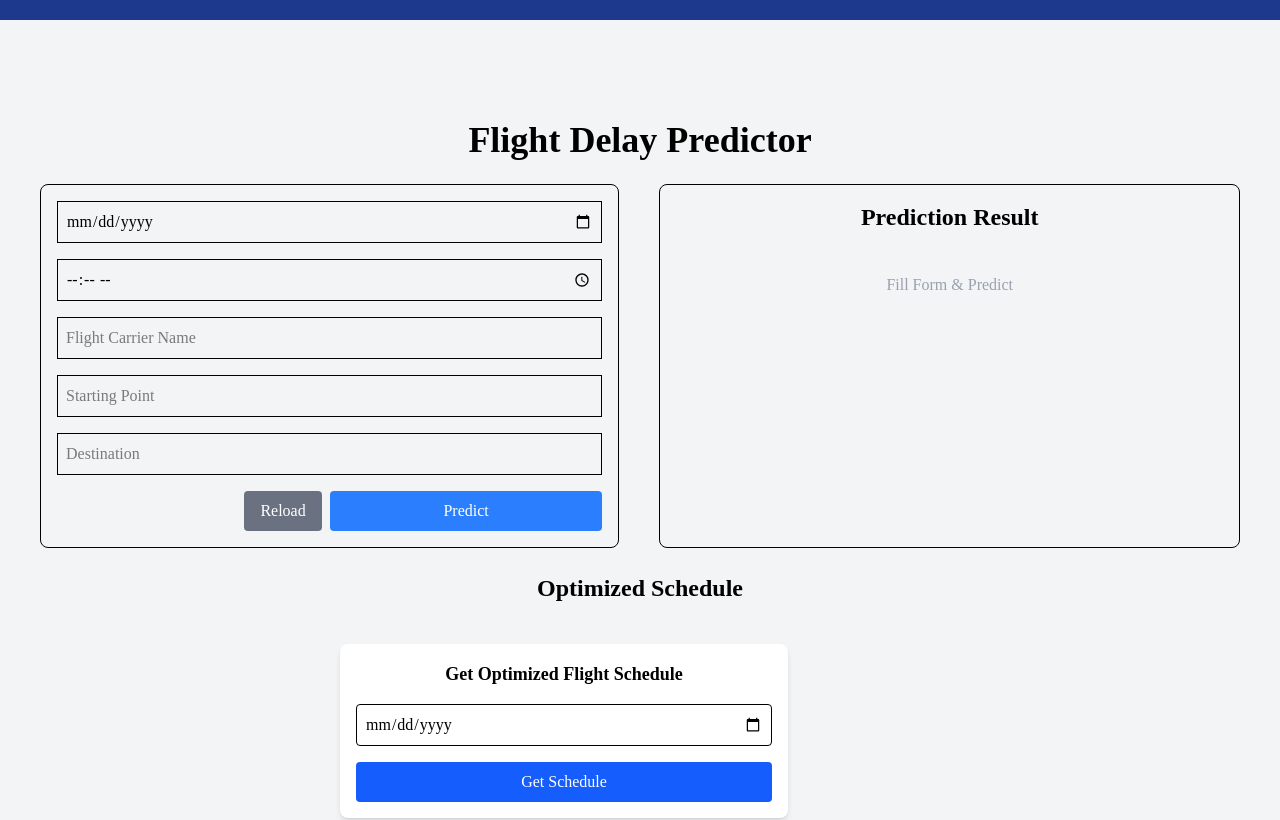
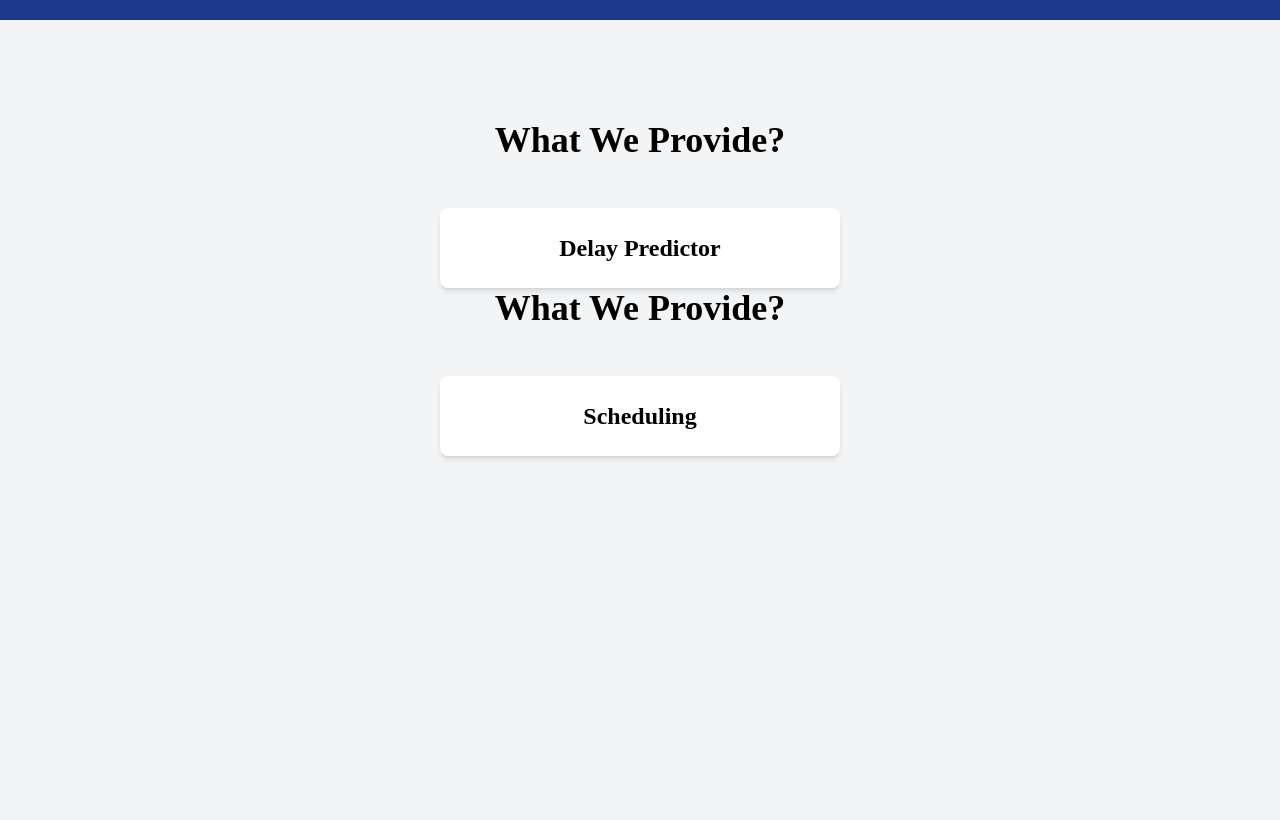
Before and after one commit to suranjan2003/FlyHelp, a React (Vite) app in the folder frontend/: page / in a window 1280 px wide. Shown: the part 1260-2080 px from the top of the page. Built offline with nearby package versions, Linux system fonts and the light colour scheme.

Commit message:
scheduling part beautification done

```diff
--- a/frontend/src/App.jsx
+++ b/frontend/src/App.jsx
@@ -4,6 +4,8 @@ import Home from "./pages/Home";
 import Services from "./pages/Services";
 import About from "./pages/About";
 import { BrowserRouter as Router, Routes, Route } from "react-router-dom";
+import Delay_Predictor from "./pages/Delay_Predictor";
+import Schedule_Page from "./pages/Schedule_Page";
 
 const App = () => {
 	return (
@@ -20,6 +22,8 @@ const App = () => {
 						</div>
 					}
 				/>
+				<Route path="/delay-predictor" element={<Delay_Predictor />} />
+				<Route path="/scheduling" element={<Schedule_Page />} />
 			</Routes>
 			{/* <Footer /> */}
 		</Router>
--- a/frontend/src/components/ScheduleForm.jsx
+++ b/frontend/src/components/ScheduleForm.jsx
@@ -1,23 +1,40 @@
 import { useState } from "react";
 import axios from "axios";
 
-const ScheduleForm = ({ setSchedule }) => {
+const ScheduleForm = ({ setSchedule, setIsLoading, setShowNoResult }) => {
 	const [date, setDate] = useState("");
 
 	const handleSubmit = async (e) => {
 		e.preventDefault();
-		console.log("Sending FL_DATE:", date);
+		setIsLoading(true);
+		setShowNoResult(false);
+		setSchedule(null);
+
+		setTimeout(async () =>{
 		try {
 			const response = await axios.post("http://127.0.0.1:5000/schedule-day", { FL_DATE: date });
-			setSchedule(response.data);
+			const data = response.data;
+
+			console.log("Response:", data);
+
+			if (data.length > 0) {
+				setSchedule(data);
+			} else {
+				throw new Error("No result returned");
+			}
 		} catch (error) {
 			console.error("Error fetching schedule:", error);
+			setShowNoResult(true);
+			setTimeout(() => setShowNoResult(false), 5000);
+		} finally {
+			setIsLoading(false);
 		}
+		}, 4000);
 	};
 
 	return (
-		<form onSubmit={handleSubmit} className="space-y-4 bg-white p-4 rounded-lg shadow-md w-full max-w-md">
-			<h2 className="text-lg font-bold text-center">Get Optimized Flight Schedule</h2>
+		<form onSubmit={handleSubmit} className="space-y-4 bg-white p-4 shadow-md w-full max-w-md h-[180px]">
+			<h2 className="text-lg font-bold text-center">Date? to Schedule Flights</h2>
 			<input
 				type="date"
 				value={date}
@@ -25,7 +42,7 @@ const ScheduleForm = ({ setSchedule }) => {
 				required
 				className="w-full p-2 border rounded"
 			/>
-			<button type="submit" className="w-full bg-blue-600 text-white p-2 rounded hover:bg-blue-700">
+			<button type="submit" className="w-full bg-blue-600 text-white p-2 rounded hover:bg-blue-700 cursor-pointer transition">
 				Get Schedule
 			</button>
 		</form>
--- a/frontend/src/components/ScheduleTable.jsx
+++ b/frontend/src/components/ScheduleTable.jsx
@@ -1,10 +1,13 @@
+import { DotLottieReact } from "@lottiefiles/dotlottie-react";
+
 const ScheduleTable = ({ schedule }) => {
+
 	if (!schedule || schedule.length === 0) return null;
+
 	console.log(schedule);
 
 	return (
-		<div className="mt-6 w-full max-w-4xl bg-white p-4 rounded-lg shadow-md overflow-auto">
-			<h3 className="text-lg font-semibold mb-2">Optimized Schedule</h3>
+		<div className="bg-white p-4 shadow-md overflow-auto">
 			<table className="table-auto w-full border border-gray-300 text-sm">
 				<thead className="bg-gray-100">
 					<tr>
@@ -20,11 +23,16 @@ const ScheduleTable = ({ schedule }) => {
 					{schedule.map((flight, index) => (
 						<tr key={index}>
 							<td className="p-2 border text-center">{flight.FL_DATE}</td>
-							<td className="p-2 border text-center">{flight.MKT_UNIQUE_CARRIER}</td>
+							<td className="p-2 border text-center">
+								{flight.MKT_UNIQUE_CARRIER}
+							</td>
 							<td className="p-2 border text-center">{flight.ORIGIN}</td>
 							<td className="p-2 border text-center">{flight.DEST}</td>
 							<td className="p-2 border text-center">
-								{`${flight.Best_Hour.toString().slice(0, -2)}:${flight.Best_Hour.toString().slice(-2)}`}
+								{`${flight.Best_Hour.toString().slice(
+									0,
+									-2
+								)}:${flight.Best_Hour.toString().slice(-2)}`}
 							</td>
 							{/* <td className="p-2 border text-center">{flight.Predicted_Delay}</td> */}
 						</tr>
--- /dev/null
+++ b/frontend/src/pages/Delay_Predictor.jsx
@@ -0,0 +1,61 @@
+import React, { useState } from "react";
+import { DotLottieReact } from "@lottiefiles/dotlottie-react";
+import FlightForm from "../components/FlightForm";
+import ResultCard from "../components/ResultCard";
+
+const Delay_Predictor = () => {
+	const [result, setResult] = useState(null);
+	const [loading, setLoading] = useState(false);
+	const [error, setError] = useState(false);
+	return (
+		<div
+			id="delay-predictor"
+			className="min-h-screen flex flex-col items-center pt-20 md:pt-25 px-4 md:px-10 bg-gray-100 "
+		>
+			<h1 className="text-4xl font-bold mb-6 text-center">
+				Flight Delay Predictor
+			</h1>
+			<div className="w-full flex flex-col md:flex-row md:justify-center md:gap-10">
+				<div className="w-full md:w-1/2">
+					<FlightForm
+						setResult={setResult}
+						setLoading={setLoading}
+						setError={setError}
+					/>
+				</div>
+
+				<div className="w-full md:w-1/2 border rounded-lg p-4 mt-6 md:mt-0">
+					<h2 className="text-2xl font-semibold mb-4 text-center mb-6 md:mb-10">
+						Prediction Result
+					</h2>
+
+					{loading ? (
+						<div className="flex justify-center items-center">
+							<DotLottieReact
+								src="https://lottie.host/c5011269-2f36-4dde-9c20-2e3eb67c289c/QSmDbdWBUW.lottie"
+								loop
+								autoplay
+								style={{ width: "200px", height: "200px" }}
+							/>
+						</div>
+					) : error ? (
+						<div className="flex justify-center items-center">
+							<DotLottieReact
+								src="https://lottie.host/8ea3e50a-6b6b-4b1c-9f65-7c0db326b7f4/fupn8KD95x.lottie"
+								loop
+								autoplay
+								style={{ width: "200px", height: "200px" }}
+							/>
+						</div>
+					) : result ? (
+						<ResultCard result={result} />
+					) : (
+						<div className="text-center text-gray-400">Fill Form & Predict</div>
+					)}
+				</div>
+			</div>
+		</div>
+	);
+};
+
+export default Delay_Predictor;
--- /dev/null
+++ b/frontend/src/pages/Schedule_Page.jsx
@@ -0,0 +1,62 @@
+import React, { useState } from "react";
+import ScheduleForm from "../components/ScheduleForm";
+import ScheduleTable from "../components/ScheduleTable";
+import { DotLottieReact } from "@lottiefiles/dotlottie-react";
+
+const Schedule_Page = () => {
+	const [schedule, setSchedule] = useState(null);
+	const [isLoading, setIsLoading] = useState(false);
+	const [showNoResult, setShowNoResult] = useState(false);
+
+	return (
+		<div
+			id="scheduling"
+			className="min-h-screen flex flex-col items-center pt-20 md:pt-25 px-4 md:px-10 bg-gray-100"
+		>
+			<h2 className="text-4xl font-bold mb-6 text-center">
+				Get Optimized Flight Schedule
+			</h2>
+			<div className="md:flex md:justify-center md:gap-10 w-full flex-col md:flex-row">
+				<ScheduleForm
+					setSchedule={setSchedule}
+					setIsLoading={setIsLoading}
+					setShowNoResult={setShowNoResult}
+				/>
+				<div className="block w-full max-w-4xl h-[400px] md:h-[500px] mt-4 md:mt-0 bg-white overflow-auto">
+					{isLoading ? (
+						<div className="flex justify-center items-center h-[382px] md:h-[484px] m-2 dashed border-2 border-dashed border-gray-300">
+							<DotLottieReact
+								src="https://lottie.host/04c268e2-c917-4c4d-b388-b39c1d293cae/4HXUl69PNz.lottie"
+								loop
+								autoplay
+								style={{ width: "200px", height: "200px" }}
+							/>
+						</div>
+					) : showNoResult ? (
+						<div className="flex flex-col justify-center items-center h-[382px] md:h-[484px] m-2 dashed border-2 border-dashed border-gray-300">
+							<DotLottieReact
+								src="https://lottie.host/8ea3e50a-6b6b-4b1c-9f65-7c0db326b7f4/fupn8KD95x.lottie"
+								loop
+								autoplay
+								style={{ width: "200px", height: "200px" }}
+							/>
+							<p className="text-gray-500 text-center m-2">
+								No Data Available! Choose another date.
+							</p>
+						</div>
+					) : Array.isArray(schedule) && schedule.length > 0 ? (
+						<ScheduleTable schedule={schedule} />
+					) : (
+						<div className="flex justify-center items-center h-[382px] md:h-[484px] m-2 dashed border-2 border-dashed border-gray-300">
+							<p className="text-gray-500 text-center m-2">
+								Please select a date to get the optimized schedule.
+							</p>
+						</div>
+					)}
+				</div>
+			</div>
+		</div>
+	);
+};
+
+export default Schedule_Page;
--- a/frontend/src/pages/Services.jsx
+++ b/frontend/src/pages/Services.jsx
@@ -6,62 +6,35 @@ import ScheduleForm from "../components/ScheduleForm";
 import ScheduleTable from "../components/ScheduleTable";
 
 const Services = () => {
-    const [result, setResult] = useState(null);
-    const [loading, setLoading] = useState(false);
-    const [error, setError] = useState(false);
 
-	const [schedule, setSchedule] = useState([]);
 
     return (
         <div
             id="services"
             className="min-h-screen flex flex-col items-center pt-20 md:pt-25 px-4 md:px-10 bg-gray-100 "
         >
-            <h1 className="text-4xl font-bold mb-6 text-center">Flight Delay Predictor</h1>
-            <div className="w-full flex flex-col md:flex-row md:justify-center md:gap-10">
-                <div className="w-full md:w-1/2">
-                    <FlightForm setResult={setResult} setLoading={setLoading} setError={setError} />
-                </div>
-
-                <div className="w-full md:w-1/2 border rounded-lg p-4 mt-6 md:mt-0">
-                    <h2 className="text-2xl font-semibold mb-4 text-center mb-6 md:mb-10">
-                        Prediction Result
-                    </h2>
-
-                    {loading ? (
-                        <div className="flex justify-center items-center">
-                            <DotLottieReact
-                                src="https://lottie.host/c5011269-2f36-4dde-9c20-2e3eb67c289c/QSmDbdWBUW.lottie"
-                                loop
-                                autoplay
-								style={{ width: "200px", height: "200px" }}
-                            />
-                        </div>
-                    ) : error ? (
-                        <div className="flex justify-center items-center">
-                            <DotLottieReact
-                                src="https://lottie.host/8ea3e50a-6b6b-4b1c-9f65-7c0db326b7f4/fupn8KD95x.lottie"
-                                loop
-                                autoplay
-                                style={{ width: "200px", height: "200px" }}
-                            />
-                        </div>
-                    ) : result ? (
-                        <ResultCard result={result} />
-                    ) : (
-                        <div className="text-center text-gray-400">
-                            Fill Form & Predict
-                        </div>
-                    )}
+            <h1 className="text-4xl font-bold mb-6 text-center">What We Provide?</h1>
+            <div className="w-full md:w-1/3 mt-6">
+                <div
+                    className="bg-white shadow-md rounded-lg p-6 cursor-pointer hover:shadow-xl transition"
+                    onClick={() => {
+                        window.location.href = "/delay-predictor"; // change the URL as needed
+                    }}
+                >
+                    <h2 className="text-2xl font-bold text-center">Delay Predictor</h2>
                 </div>
             </div>
-			<div className="w-full md:w-1/2 mt-6">
-				<h2 className="text-2xl font-semibold mb-4 text-center">Optimized Schedule</h2>
-				<div className="mt-10">
-					<ScheduleForm setSchedule={setSchedule} />
-					<ScheduleTable schedule={schedule} />
-				</div>
-			</div>
+			<h1 className="text-4xl font-bold mb-6 text-center">What We Provide?</h1>
+            <div className="w-full md:w-1/3 mt-6">
+                <div
+                    className="bg-white shadow-md rounded-lg p-6 cursor-pointer hover:shadow-xl transition"
+                    onClick={() => {
+                        window.location.href = "/scheduling"; // change the URL as needed
+                    }}
+                >
+                    <h2 className="text-2xl font-bold text-center">Scheduling</h2>
+                </div>
+            </div>
         </div>
     );
 };
```
